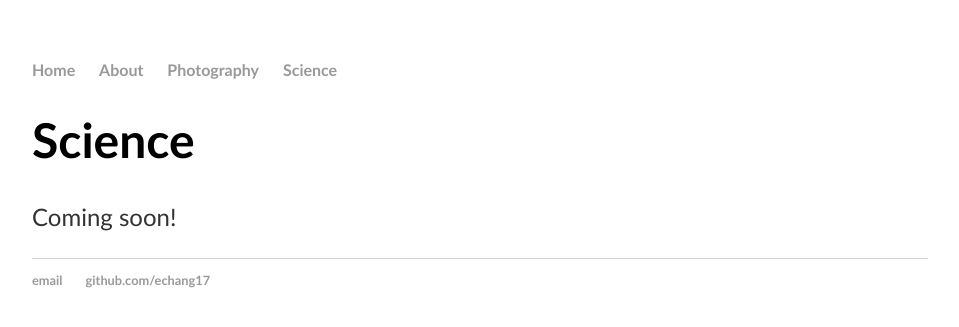
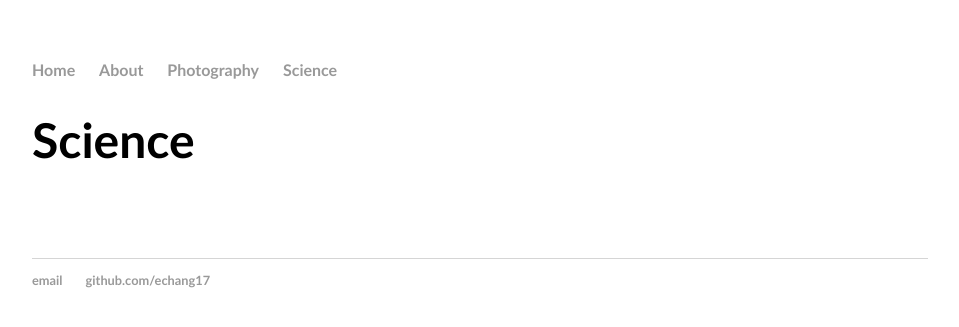
Before and after one commit to echang17/echang17.github.io, a Jekyll site: the page built from science/index.html, in a window 1280 px wide. Shown: the top 327 px of the page, without its empty margins (160-1119 px from the left). Built offline with Jekyll 4.4.1, drawn with Linux system fonts in a browser that asks for light colours.

Commit message:
Update main.css

```diff
--- a/css/main.css
+++ b/css/main.css
@@ -27,7 +27,7 @@ p {
     font-size: 1.5em;
     font-family: 'Trebuchet MS', Helvetica, sans-serif;
     line-height: 1.4em;
-    color: #333;
+    color: #ffffff;
 }
 footer {
     border-top: 1px solid #d5d5d5;
```
